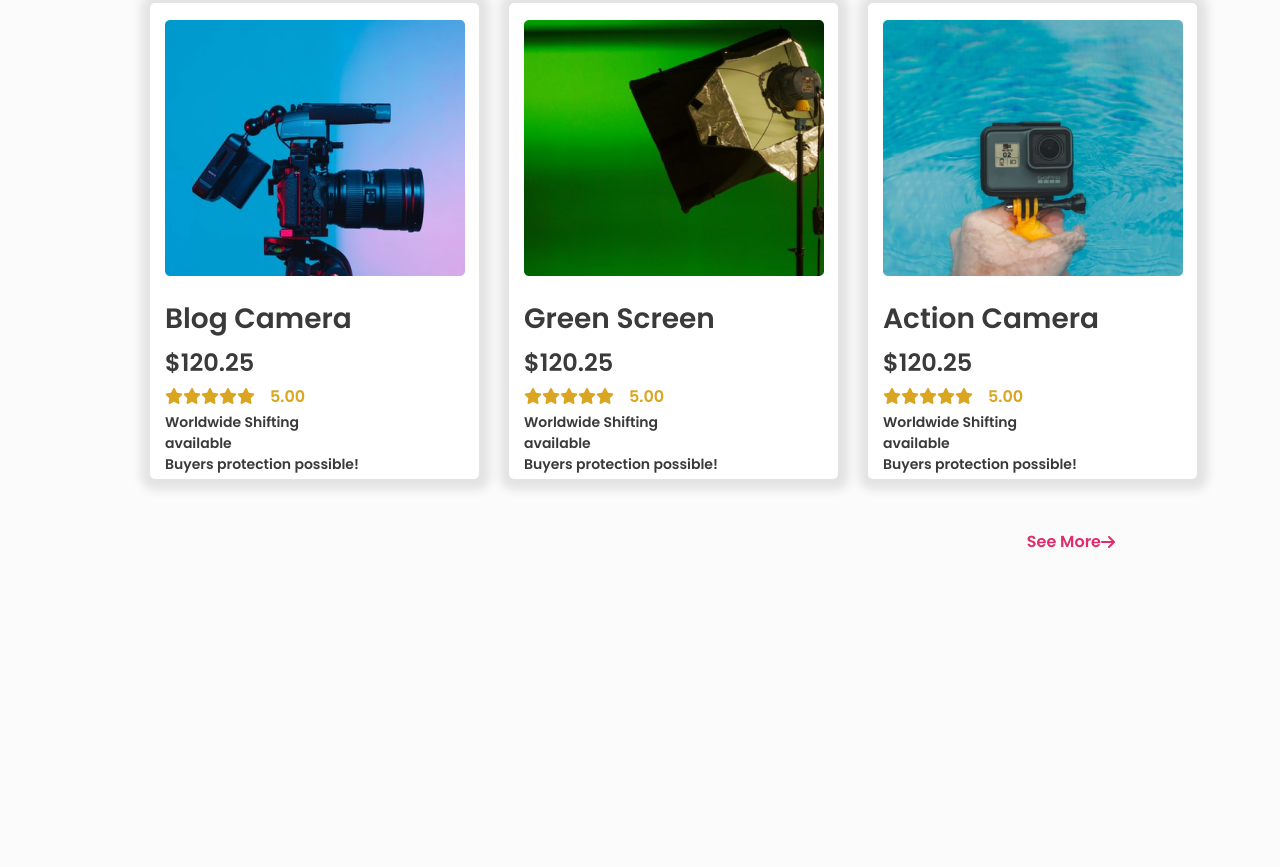
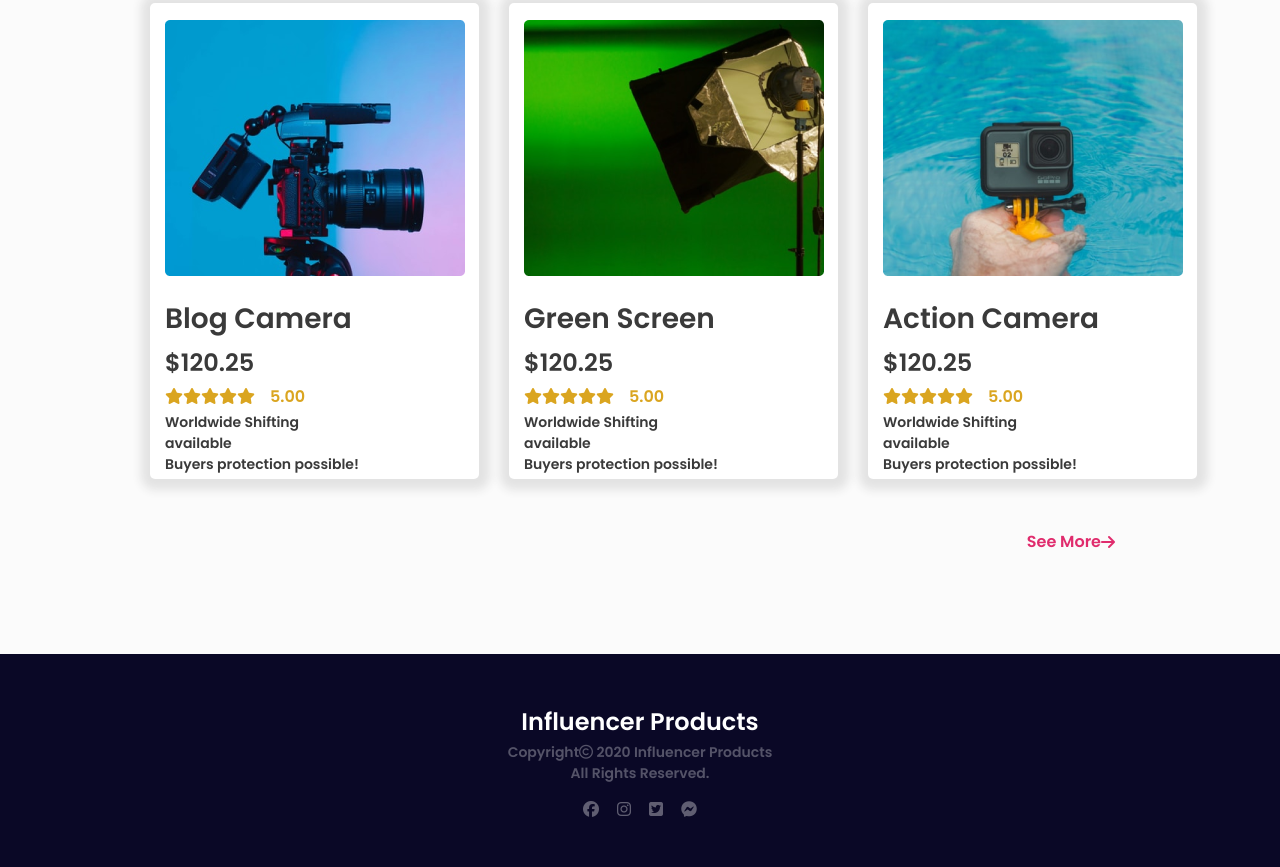
Before and after one commit to Sanaullah-web/InfluencerGear, a plain HTML site: page index.html in a window 1280 px wide. Shown: the part 2269-3136 px from the top of the page. Before the commit the page ends 2923 px from the top, so only its background shows below. Drawn offline with Linux system fonts and the light colour scheme.

Commit message:
footer Done

```diff
--- a/css/style.css
+++ b/css/style.css
@@ -181,3 +181,28 @@ grid-template-columns: repeat(3, 1fr);
     margin-top: 50px;
     color: #e02c6d;
 }
+footer{
+    background-color: #0A0826;
+    color: white;
+    text-align: center;
+}
+footer h3{
+    padding-top: 50px;
+    margin: 0px;
+    font-size: 24px;
+}
+footer p{
+    margin: 0px;
+    margin-bottom: 17px;
+    font-size: 14px;
+    opacity: 30%;
+    margin-top: 3px;
+}
+footer .foot-icon{
+    display: flex;
+    justify-content: space-evenly;
+    width: 150px;
+    margin: auto;
+    padding-bottom: 50px;
+    opacity: 35%;
+}
--- a/index.html
+++ b/index.html
@@ -197,6 +197,16 @@
         </div>
         <span class="see">See More <i class="fas fa-arrow-right"></i></span>
     </section>
+    <footer>
+        <h3>Influencer Products</h3>
+        <p>Copyright<i class="far fa-copyright"></i> 2020 Influencer Products <br> All Rights Reserved.</p>
+        <div class="foot-icon">
+            <i class="fab fa-facebook"></i>
+            <i class="fab fa-instagram"></i>
+            <i class="fab fa-twitter-square"></i>
+            <i class="fab fa-facebook-messenger"></i>
+        </div>
+    </footer>
 </body>
 
 </html>
```
